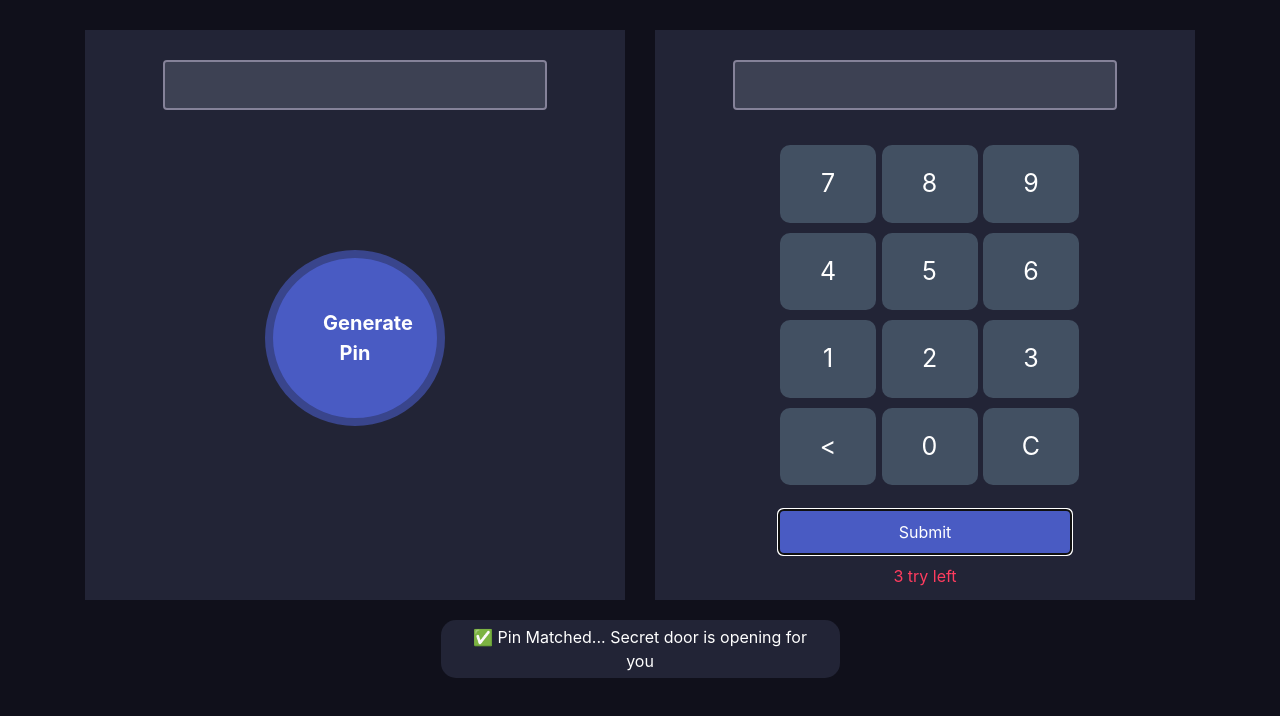
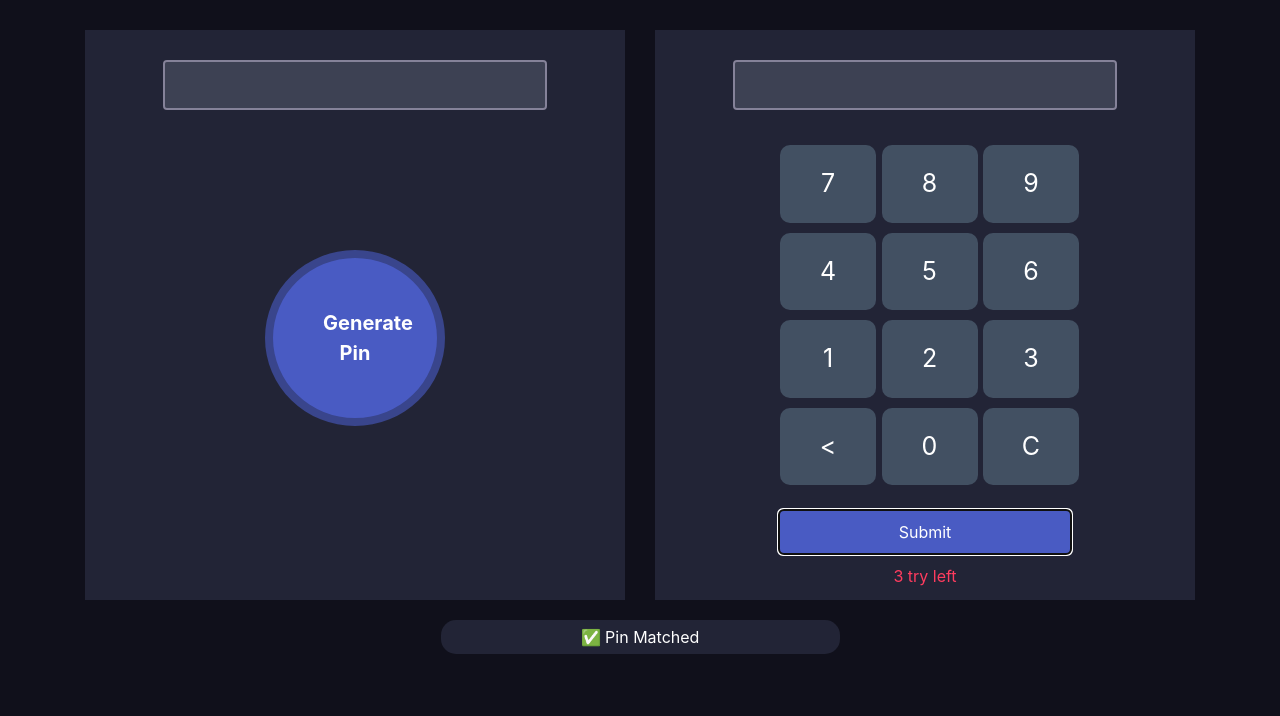
Before and after one commit to Rawad-1/pin, a plain HTML site: page index.html in a window 1280 px wide. Both pictures are taken after a click on the button "Submit". Drawn offline with nearby package versions, Linux system fonts and the light colour scheme.

Commit message:
text change

```diff
--- a/index.html
+++ b/index.html
@@ -54,7 +54,7 @@
             </div>
             <div class="notify-section">
                 <p id="pin-failure" class="notify">❌ Pin Didn't Match, Please try again</p>
-                <p id="pin-success" class="notify">✅ Pin Matched... Secret door is opening for you</p>
+                <p id="pin-success" class="notify">✅ Pin Matched</p>
             </div>
         </div>
         <script src="index.js"></script>
```
